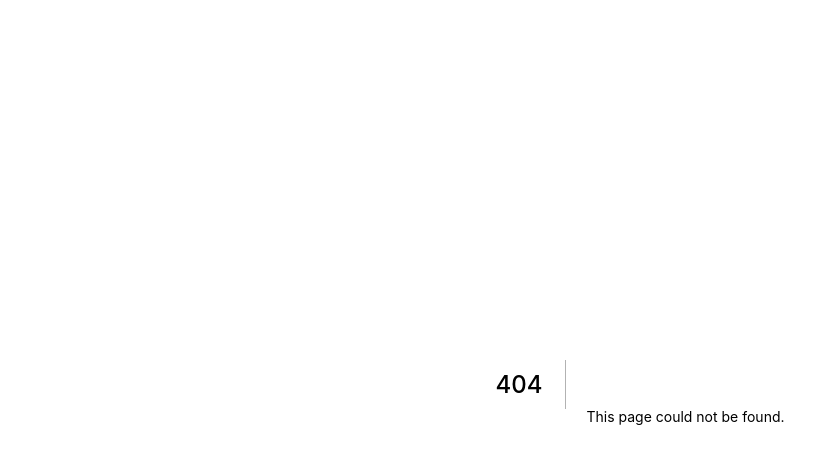
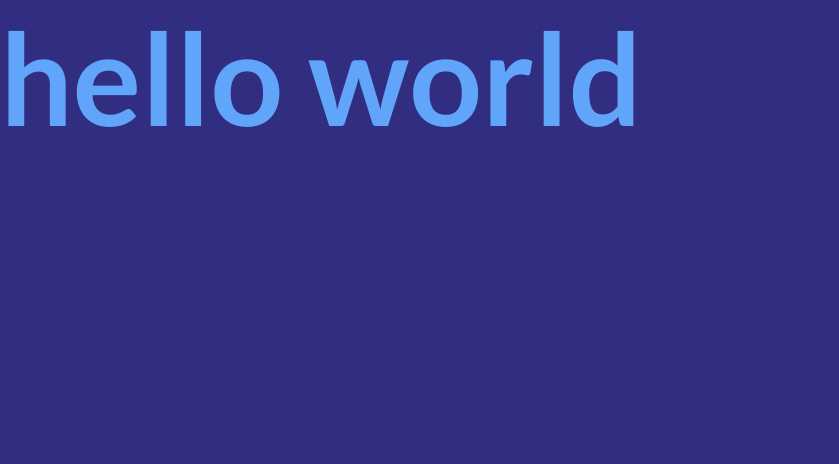
Before and after one commit to maxkopitz/portfolio, a Next.js app: page /projects in a window 1280 px wide. Before the commit this address had no page. Shown: the top 464 px of the page, without its empty margins (0-839 px from the left). Built offline with nearby package versions, Linux system fonts and the light colour scheme.

Commit message:
added projects.js

```diff
--- /dev/null
+++ b/pages/projects.js
@@ -0,0 +1,5 @@
+const Projects = () => {
+  return (<h1>hello world</h1>)
+}
+
+export default Projects;
```
